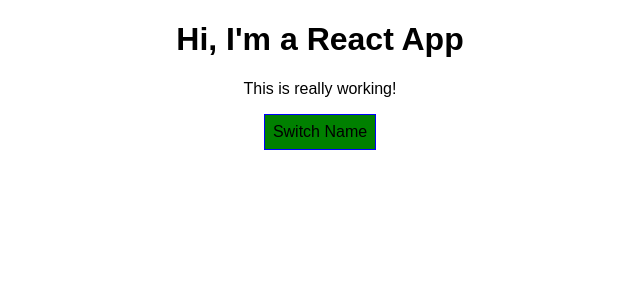
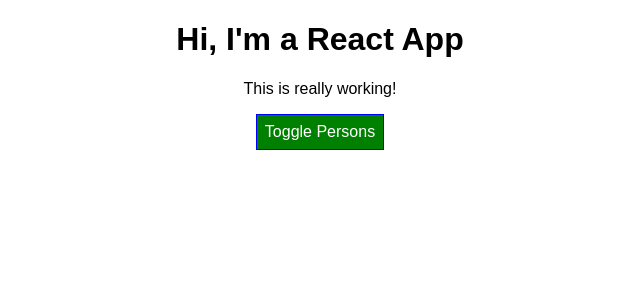
Before and after one commit to ahmedghallab/ReactTutorials, a React (Create React App) app: page / in a window 1280 px wide. Shown: the top 300 px of the page, without its empty margins (320-960 px from the left). Built offline with nearby package versions, Linux system fonts and the light colour scheme.

Commit message:
Why Styled components package is better than Radium

```diff
--- a/package.json
+++ b/package.json
@@ -6,7 +6,8 @@
     "radium": "^0.26.0",
     "react": "^16.13.1",
     "react-dom": "^16.13.1",
-    "react-scripts": "1.1.5"
+    "react-scripts": "1.1.5",
+    "styled-components": "^5.1.0"
   },
   "scripts": {
     "start": "react-scripts start",
--- a/src/App.js
+++ b/src/App.js
@@ -1,66 +1,71 @@
 import React, { Component } from 'react';
+import styled from 'styled-components';
+
 import './App.css';
 import Person from './Person/Person';
-import Radium, {StyleRoot} from 'radium';//to acess advanced features in radium like media queries
+
+const StyledButton = styled.button`
+// we can write regular css here, also JS in case of props.alt
+  background-color: ${props => props.alt ? 'red' : 'green'};
+  color: white;
+  font: inherit;
+  border: 1px solid blue;
+  padding: 8px;
+  cursor: pointer;
+
+  &:hover {
+    background-color: ${props => props.alt ? 'salmon' : 'lightgreen'};
+    color: black;
+  }
+`;
 
 class App extends Component {
   state = {
     persons: [
-      { id: '0', name: 'Max', age: 28 },
-      { id: 'asdsa1', name: 'Manu', age: 29 },
-      { id: 'asdsa2', name: 'Stephanie', age: 26 }
+      { id: 'asfa1', name: 'Max', age: 28 },
+      { id: 'vasdf1', name: 'Manu', age: 29 },
+      { id: 'asdf11', name: 'Stephanie', age: 26 }
     ],
     otherState: 'some other value',
     showPersons: false
-  }
-
-  switchNameHandler = (newName) => {
-    // console.log('Was clicked!');
-    // DON'T DO THIS: this.state.persons[0].name = 'Maximilian';
-    this.setState({
-      persons: [
-        { name: newName, age: 28 },
-        { name: 'Manu', age: 29 },
-        { name: 'Stephanie', age: 27 }
-      ],
-      otherState: 'different val',
-      showPersons: false
-    })
-  }
+  };
 
   nameChangedHandler = (event, id) => {
     const personIndex = this.state.persons.findIndex(p => {
       return p.id === id;
     });
 
-    //copy
-    const person = { ...this.state.persons[personIndex] };
+    const person = {
+      ...this.state.persons[personIndex]
+    };
 
-    //now mutating a copy
+    // const person = Object.assign({}, this.state.persons[personIndex]);
+
     person.name = event.target.value;
+
     const persons = [...this.state.persons];
     persons[personIndex] = person;
+
     this.setState({ persons: persons });
-  }
+  };
 
-  //this syntax is usually better for a method, so
-  // this keyword is referencing the class
-  togglePersons = () => {
+  deletePersonHandler = personIndex => {
+    // const persons = this.state.persons.slice();
+    const persons = [...this.state.persons];
+    persons.splice(personIndex, 1);
+    this.setState({ persons: persons });
+  };
+
+  togglePersonsHandler = () => {
     const doesShow = this.state.showPersons;
-    this.setState({ showPersons: !doesShow }) //
-  }
+    this.setState({ showPersons: !doesShow });
+  };
 
-
-  deletePersons = (personIndex) => {
-    const person = [...this.state.persons];// fethc all the persons, but create a copy
-    // by spreading out all the persons array to a list of elements
-    person.splice(personIndex, 1);// splice first person
-    this.setState({ persons: person })
-  }
   render() {
     const style = {
       backgroundColor: 'green',
-      font: 'inherit', //from bg
+      color: 'white',
+      font: 'inherit',
       border: '1px solid blue',
       padding: '8px',
       cursor: 'pointer',
@@ -69,61 +74,53 @@
         color: 'black'
       }
     };
+
     let persons = null;
+
     if (this.state.showPersons) {
       persons = (
         <div>
-          {
-            // mapping the .state.persons array to
-            // jsx object array, that react will pull out
-            this.state.persons.map((person, index) => {
-              return <Person
-                click={() => this.deletePersons(index)}
+          {this.state.persons.map((person, index) => {
+            return (
+              <Person
+                click={() => this.deletePersonHandler(index)}
                 name={person.name}
                 age={person.age}
-                key={person.id} //it's good to have this for react to know what to change in the ui
-                changed={(event) => this.nameChangedHandler(event, person.id)}
-                //change not changed
+                key={person.id}
+                changed={event => this.nameChangedHandler(event, person.id)}
               />
-            })
-          }
+            );
+          })}
         </div>
       );
-      style.backgroundColor = 'red';
-      style[':hover'] = {
-        backgroundColor: 'salmon',
-        color: 'black'
-      }
+
+      // style.backgroundColor = 'red';
+      // style[':hover'] = {
+      //   backgroundColor: 'salmon',
+      //   color: 'black'
+      // };
     }
-    // let classes = ['red','bold'].join(' '); //"will be "red bold" "
+
     const classes = [];
     if (this.state.persons.length <= 2) {
-      classes.push('red');// classes = ['red']
+      classes.push('red'); // classes = ['red']
     }
     if (this.state.persons.length <= 1) {
-      classes.push('bold');//// classes = ['red','bold']
+      classes.push('bold'); // classes = ['red', 'bold']
     }
+
     return (
-      // We need to wrap our app with styleroot for radium to work
-      <StyleRoot>
-        <div className="App">
+      <div className="App">
         <h1>Hi, I'm a React App</h1>
         <p className={classes.join(' ')}>This is really working!</p>
-        {/* we call it with () bc this "()=>fn("args")" is useful where we can pass args, and it is
-      resolved to call back the function, it is not executed on time
-      However, BIND is better and more efficient*/}
-        <button
-          style={style}
-          onClick={this.togglePersons}>Switch Name</button>
-        {persons}{/*  clean way */}
+        <StyledButton alt={this.state.showPersons} onClick={this.togglePersonsHandler}>
+          Toggle Persons
+        </StyledButton>
+        {persons}
       </div>
-      </StyleRoot>
     );
     // return React.createElement('div', {className: 'App'}, React.createElement('h1', null, 'Does this work now?'));
   }
 }
 
-
-export default Radium(App);
-//Radium is useful in media queries
-// and psuedo selectors like :hover ^
+export default App;
--- a/src/Person/Person.css
+++ b/src/Person/Person.css
@@ -8,3 +8,8 @@
     padding: 16px;
     text-align: center;
 }
+@media (min-width: 500px){
+       .Person{
+           width: '450px';
+        }
+     }
--- a/src/Person/Person.js
+++ b/src/Person/Person.js
@@ -1,23 +1,38 @@
 import React from 'react';
-import Radium from 'radium';//
-import './Person.css'
+// import './Person.css'
+import styled from 'styled-components';
+
+const StyledDiv = styled.div`
+
+        top: 16px;
+        bottom: 16px;
+        width: 60%;
+        margin: auto;
+        border: 1px solid #eee;
+        box-shadow: 0 2px 3px #ccc;
+        padding: 16px;
+        text-align: center;
+
+    @media (min-width: 500px){
+               width: '450px';
+
+         }
+
+`;
 const person = (props) => {
     const style = {
-        //still a js property name
-        // it is a string so it is a valid name
-        '@media (min-width: 500px)': {
-            width: '450px'
-        }
+
     };
     return (
-        // style will override the class setting by default
-        <div className="Person" style={style}>
+        // <div className="Person" style={style}>
+        <StyledDiv>
             {/* two way binding */}
             <p onClick={props.click}>I'm {props.name} and I am {props.age} years old!</p>
             <p>{props.children}</p>
             <input type="text" onChange={props.changed} value={props.name} />
-        </div>
+        </StyledDiv>
+
     )
 };
 
-export default Radium(person);
+export default person;
```
Also changed, not shown: 1 other file (tests, documents, lock files or other folders).
